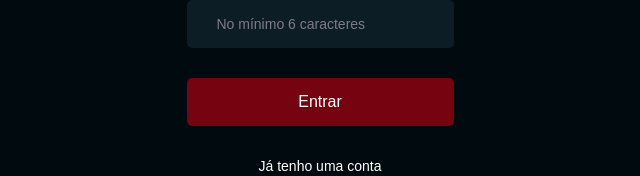
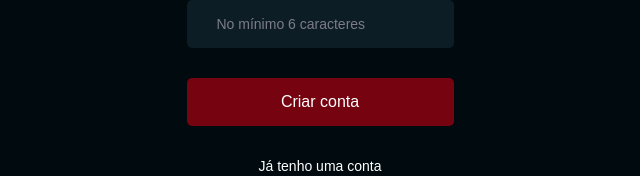
Before and after one commit to espjotape/Food-Explore-frontend, a React (Vite) app: page /register in a window 1280 px wide. Shown: the part 321-497 px from the top of the page, without its empty margins (320-960 px from the left). Built offline with nearby package versions, Linux system fonts and the light colour scheme.

Commit message:
function signUp

```diff
--- a/src/pages/SignIn/index.jsx
+++ b/src/pages/SignIn/index.jsx
@@ -18,7 +18,7 @@ export function SignIn(){
 
  function handleSignIn(){
    signIn({ email, password})
-   navigate("/home")
+   //navigate("/home")
  }
 
  return(
--- a/src/pages/SignUp/index.jsx
+++ b/src/pages/SignUp/index.jsx
@@ -3,9 +3,39 @@ import logo from "../../assets/logo.svg"
 import { Input } from "../../components/Input"
 import { Section } from "../../components/Section"
 
+import { api } from "../../services/api"
+
 import { Link } from "react-router-dom";
+import { useNavigate } from "react-router-dom";
+import { useState } from "react"
 
 export function SignUp(){
+  const [name, setName] = useState("")
+  const [email, setEmail] = useState("")
+  const [password, setPassword] = useState("")
+
+  const navigate = useNavigate()
+
+  function handleSignUp(){
+    if(!name || !email || !password){
+      return alert("Preencha todos os campos")
+    }
+
+    api.post("/users", { name, email, password})
+    .then(() => {
+      alert("Usuário cadastrado com sucesso!")
+      navigate("/")
+    })
+    .catch(error => {
+      if (error.response) {
+        alert(error.response.data.message)
+      } else{
+        alert("Não foi possivel cadastrar")
+      }
+    })
+
+  }
+
  return(
   <Container>
    <Brand>
@@ -16,7 +46,8 @@ export function SignUp(){
    <Section title="Seu Nome">
      <Input
       placeholder="Exemplo: Maria da Silva"
-      type="password"
+      type="text"
+      onChange={event => setName(event.target.value)}
      />
     </Section>
 
@@ -24,15 +55,17 @@ export function SignUp(){
      <Input
       placeholder="Exemplo: exemplo@exemplo.com"
       type="text"
+      onChange={event => setEmail(event.target.value)}
      />
     </Section>
     <Section title="Senha">
      <Input
       placeholder="No mínimo 6 caracteres"
       type="password"
+      onChange={event => setPassword(event.target.value)}
      />
     </Section>
-    <button type="submit">Entrar</button>
+    <button type="submit" onClick={handleSignUp}>Criar conta</button>
 
     <Link to="/">
      Já tenho uma conta
--- a/src/routes/auth.routes.jsx
+++ b/src/routes/auth.routes.jsx
@@ -4,11 +4,12 @@ import { SignIn } from '../pages/SignIn'
 import { SignUp } from '../pages/SignUp'
 
 export function AuthRoutes(){
+  const user = localStorage.getItem("@foodexplorer:user")
   return(
     <Routes>
       <Route path="/" element={<SignIn />} />
       <Route path="/register" element={<SignUp />} />
-      <Route path='*' element={ <Navigate to="/"/> }/>
+      { !user && <Route path='*' element={ <Navigate to="/"/> }/>}
     </Routes>
   )
 }
```
